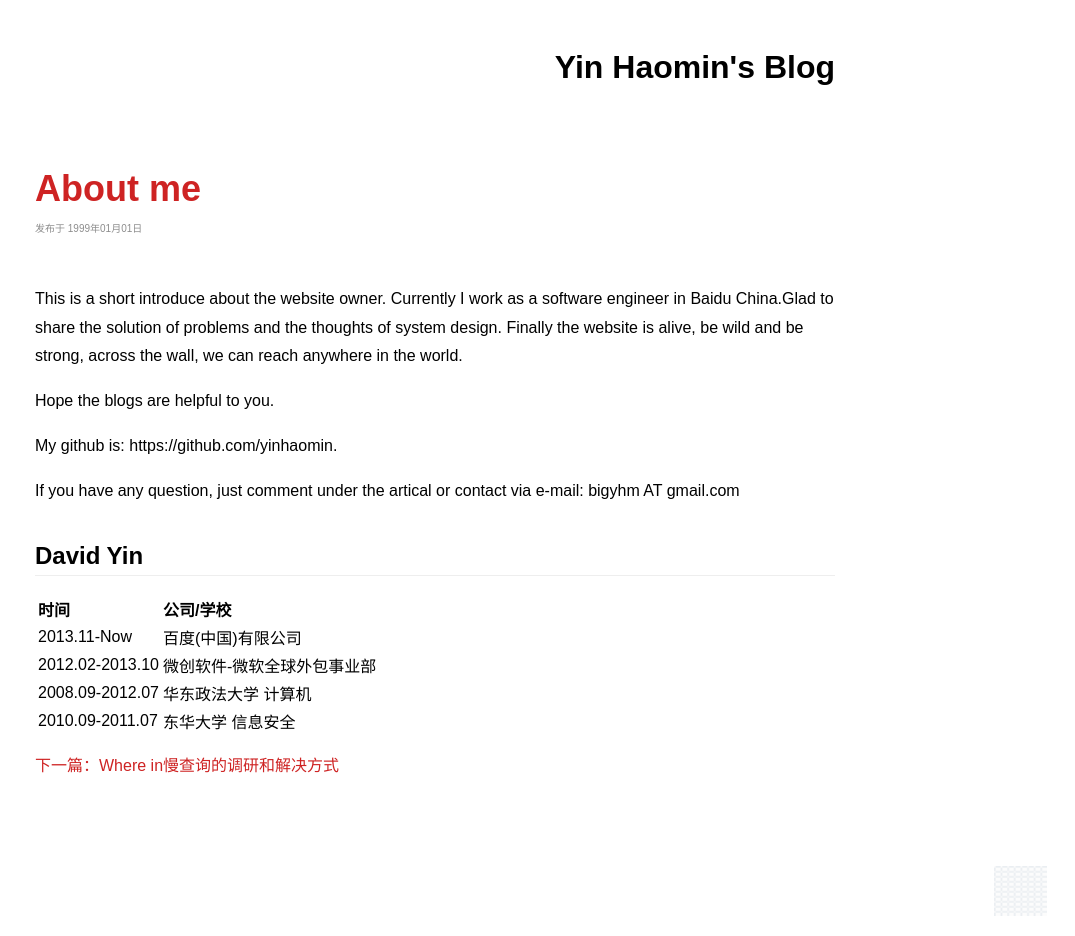
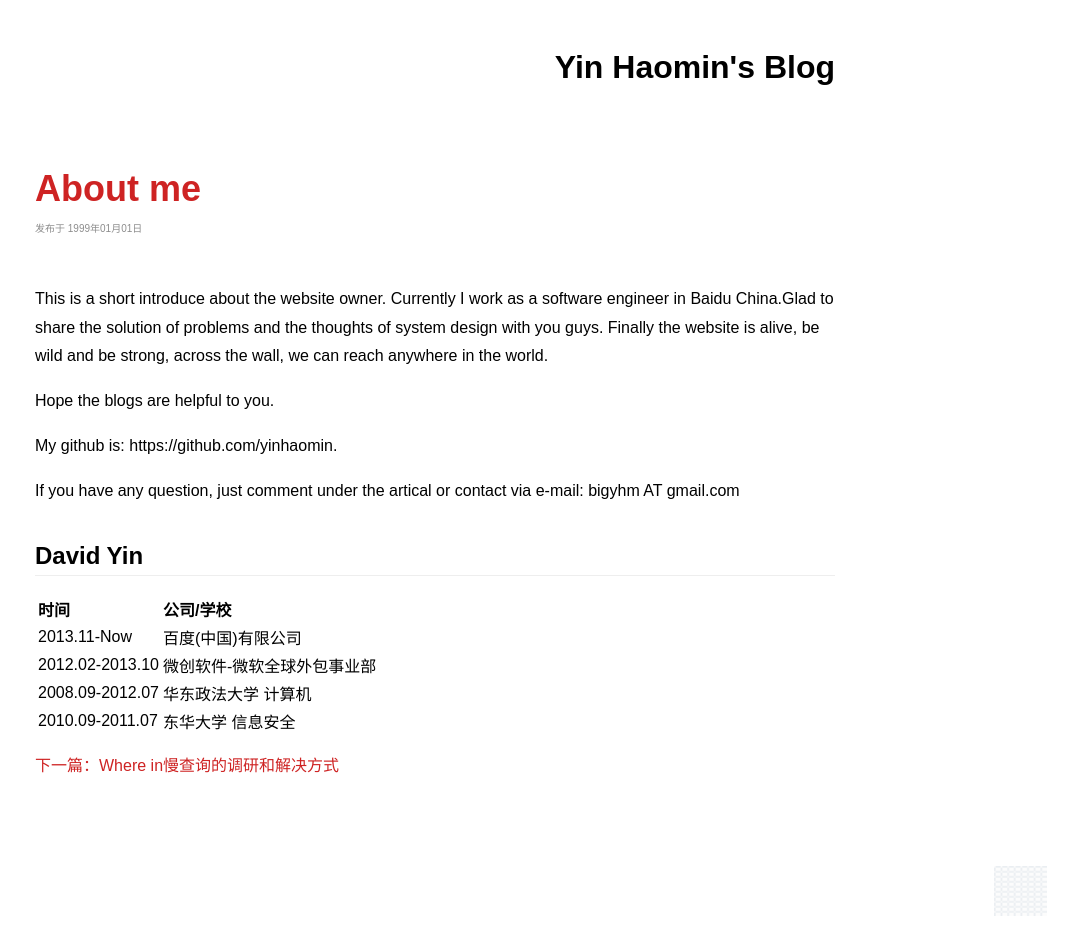
Before and after one commit to yinhaomin/yinhaomin.github.io, a Jekyll site: the page built from _posts/1999-01-01-About me.md, in a window 1280 px wide. Shown: the whole page, without its empty margins (205-1280 px from the left). Built offline with Jekyll 4.4.1, drawn with Linux system fonts in a browser that asks for light colours; comment, search, counter and statistics services are not loaded.

Commit message:
Update 1999-01-01-About me.md

```diff
--- a/_posts/1999-01-01-About me.md
+++ b/_posts/1999-01-01-About me.md
@@ -5,7 +5,7 @@ comments: false
 keywords: About me
 ---
 
-This is a short introduce about the website owner. Currently I work as a software engineer in Baidu China.Glad to share the solution of problems and the thoughts of system design.
+This is a short introduce about the website owner. Currently I work as a software engineer in Baidu China.Glad to share the solution of problems and the thoughts of system design with you guys.
 Finally the website is alive, be wild and be strong, across the wall, we can reach anywhere in the world.
 
 Hope the blogs are helpful to you.
```
